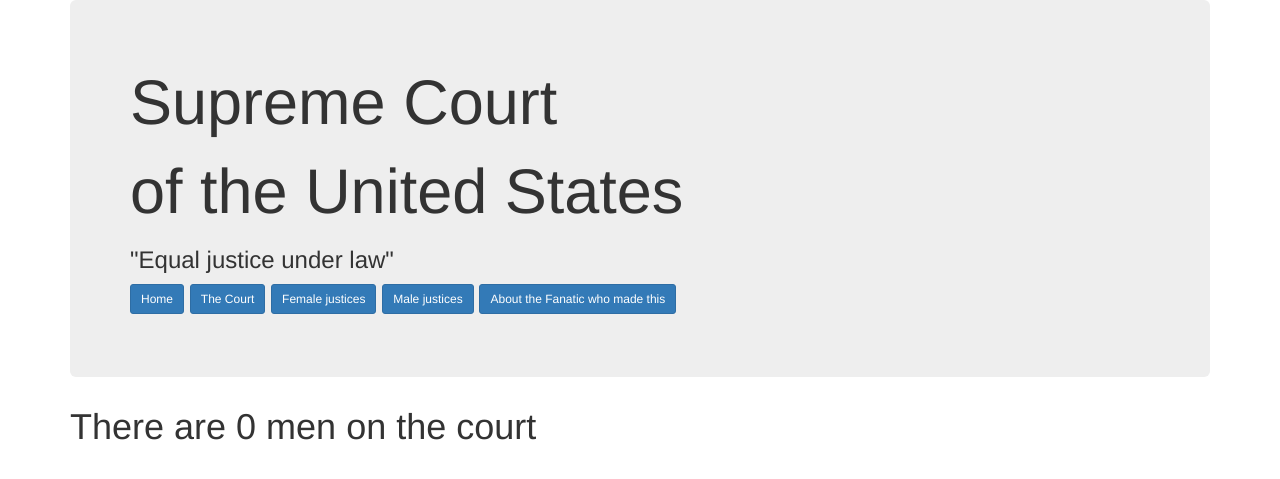
After one commit to hpaasch/bootstrap_basics, a Django app: page /men/ in a window 1280 px wide. The commit adds this page. Shown: the top 479 px of the page. Run offline with Django 3.2, Linux system fonts and the light colour scheme; data that the repository does not hold is empty; some libraries are stand-ins or nearby versions.

Commit message:
Extra pages done.

```diff
--- a/bootstrap_basics/urls.py
+++ b/bootstrap_basics/urls.py
@@ -22,6 +22,8 @@
     url(r'^admin/', admin.site.urls),
     url(r'^$', views.homepage_view, name='homepage'),
     url(r'^the_court/$', views.court_view, name='court'),
-    url(r'^about_the_fanatic/$', views.about_view, name='about')
+    url(r'^about_the_fanatic/$', views.about_view, name='about'),
+    url(r'^women/$', views.women_view, name='women'),
+    url(r'^men/$', views.men_view, name='men'),
 
 ]
--- a/scotus_app/views.py
+++ b/scotus_app/views.py
@@ -1,6 +1,7 @@
 from django.shortcuts import render
 
 from scotus_app.models import SupremeCourtJustice
+
 
 def homepage_view(request):
     return render(request, 'homepage.html', {})
@@ -15,3 +16,19 @@
 
 def about_view(request):
     return render(request, 'about.html', {})
+
+
+def women_view(request):
+    context = {
+        'justices': SupremeCourtJustice.objects.filter(gender__exact='F'),
+        'total': SupremeCourtJustice.objects.filter(gender__exact='F').count(),
+    }
+    return render(request, 'women.html', context)
+
+
+def men_view(request):
+    context = {
+        'justices': SupremeCourtJustice.objects.filter(gender__exact='M'),
+        'total': SupremeCourtJustice.objects.filter(gender__exact='M').count(),
+    }
+    return render(request, 'men.html', context)
--- a/templates/base.html
+++ b/templates/base.html
@@ -3,6 +3,7 @@
 <head>
     <meta charset="UTF-8">
     <title>U.S. Supreme Court</title>
+    <link rel="stylesheet" href="main.css" />
     <link href="https://maxcdn.bootstrapcdn.com/bootstrap/3.3.6/css/bootstrap.min.css" rel="stylesheet" integrity="sha384-1q8mTJOASx8j1Au+a5WDVnPi2lkFfwwEAa8hDDdjZlpLegxhjVME1fgjWPGmkzs7" crossorigin="anonymous">
 </head>
 <body>
@@ -10,10 +11,12 @@
 
         <div class="jumbotron" >
             <h1>Supreme Court</h1>
-                <h1>of the United States</h1>
+            <h1>of the United States</h1>
             <h3>"Equal justice under law"</h3>
                 <p><a class="btn btn-primary btn-sm" href="{% url 'homepage' %}" role="button">Home</a>
                 <a class="btn btn-primary btn-sm" href="{% url 'court' %}" role="button">The Court</a>
+                <a class="btn btn-primary btn-sm" href="{% url 'women' %}" role="button">Female justices</a>
+                <a class="btn btn-primary btn-sm" href="{% url 'men' %}" role="button">Male justices</a>
                 <a class="btn btn-primary btn-sm" href="{% url 'about' %}" role="button">About the Fanatic who made this</a>
 
                 </p>
--- a/templates/court.html
+++ b/templates/court.html
@@ -11,7 +11,11 @@
             <h3>{{ justice.name }}</h3>
             <p>Law degree from: {{ justice.law_school }}</p>
             <p>Appointed by: President {{ justice.appointed_by }}</p>
-            <p><a href="#" class="btn btn-primary" role="button">More on this justice</a> </p>
+            {% if justice.gender == "F" %}
+                <p><a href="{% url 'women' %}" class="btn btn-primary" role="button">More on this justice</a> </p>
+            {% elif justice.gender == "M" %}
+                <p><a href="{% url 'men' %}" class="btn btn-primary" role="button">More on this justice</a> </p>
+            {% endif %}
           </div>
         </div>
       </div>
--- /dev/null
+++ b/templates/men.html
@@ -0,0 +1,16 @@
+{% extends "base.html" %}
+
+{% block content %}
+    <h1>There are {{ total }} men on the court</h1>
+    {% for justice in justices %}
+        <div class="panel panel-default">
+            <div class="panel-heading">
+                <h3 class="panel-title">Justice {{ justice.name }}</h3>
+            </div>
+            <div class="panel-body">
+                <p>See a video <a href="{{ justice.video }}"> here.</a> Justice {{ justice.name }} was
+                    born {{ justice.birth_date }}. His hobbies: {{ justice.hobby }}.</p>
+            </div>
+        </div>
+    {% endfor %}
+{% endblock %}
```
Also changed, not shown: templates/about.html (+16 -2 lines), templates/homepage.html (+1 -11 lines), templates/women.html (added, +16 -0 lines), templates/main.css (added).
